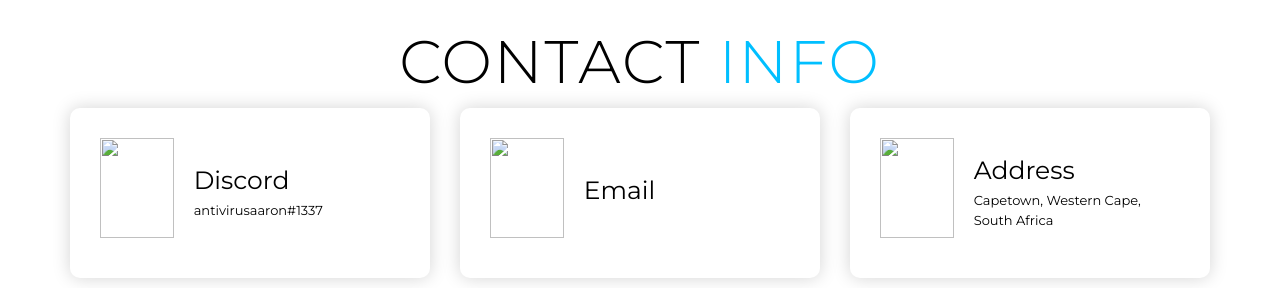
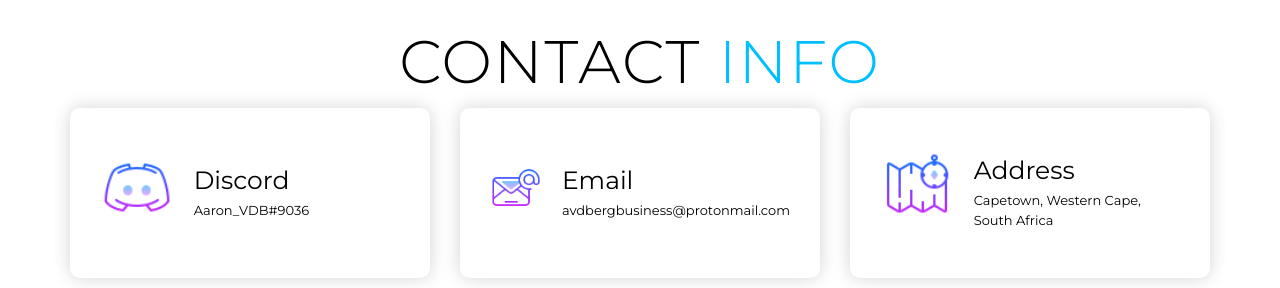
Before and after one commit to antivirusaaron/portfolio, a plain HTML site: page index.html in a window 1280 px wide. Shown: the part 4172-4460 px from the top of the page. Drawn offline with Linux system fonts and the light colour scheme.

Commit message:
oop
and i oop skrrt skrrt

```diff
--- a/index.html
+++ b/index.html
@@ -131,21 +131,21 @@
       <div><h1 class="section-title">Contact <span>info</span></h1></div>
       <div class="contact-items">
         <div class="contact-item">
-          <div class="icon"><img src="./images/icons8-discord.svg"/></div>
+          <div class="icon"><img src="/app_images/discord.png"/></div>
           <div class="contact-info">
             <h1>Discord</h1>
-            <h2>antivirusaaron#1337</h2>
+            <h2>Aaron_VDB#9036</h2>
           </div>
         </div>
         <div class="contact-item">
-          <div class="icon"><img src="./images/"/></div>
+          <div class="icon"><img src="/app_images/email.png"/></div>
           <div class="contact-info">
             <h1>Email</h1>
-            <h2></h2>
+            <h2>avdbergbusiness@protonmail.com</h2>
           </div>
         </div>
         <div class="contact-item">
-          <div class="icon"><img src=""/></div>
+          <div class="icon"><img src="/app_images/map.png"/></div>
           <div class="contact-info">
             <h1>Address</h1>
             <h2>Capetown, Western Cape, South Africa</h2>
```
Also changed, not shown: app_images/discord.png (added), app_images/email.png (added), app_images/map.png (added), 2 other files.
